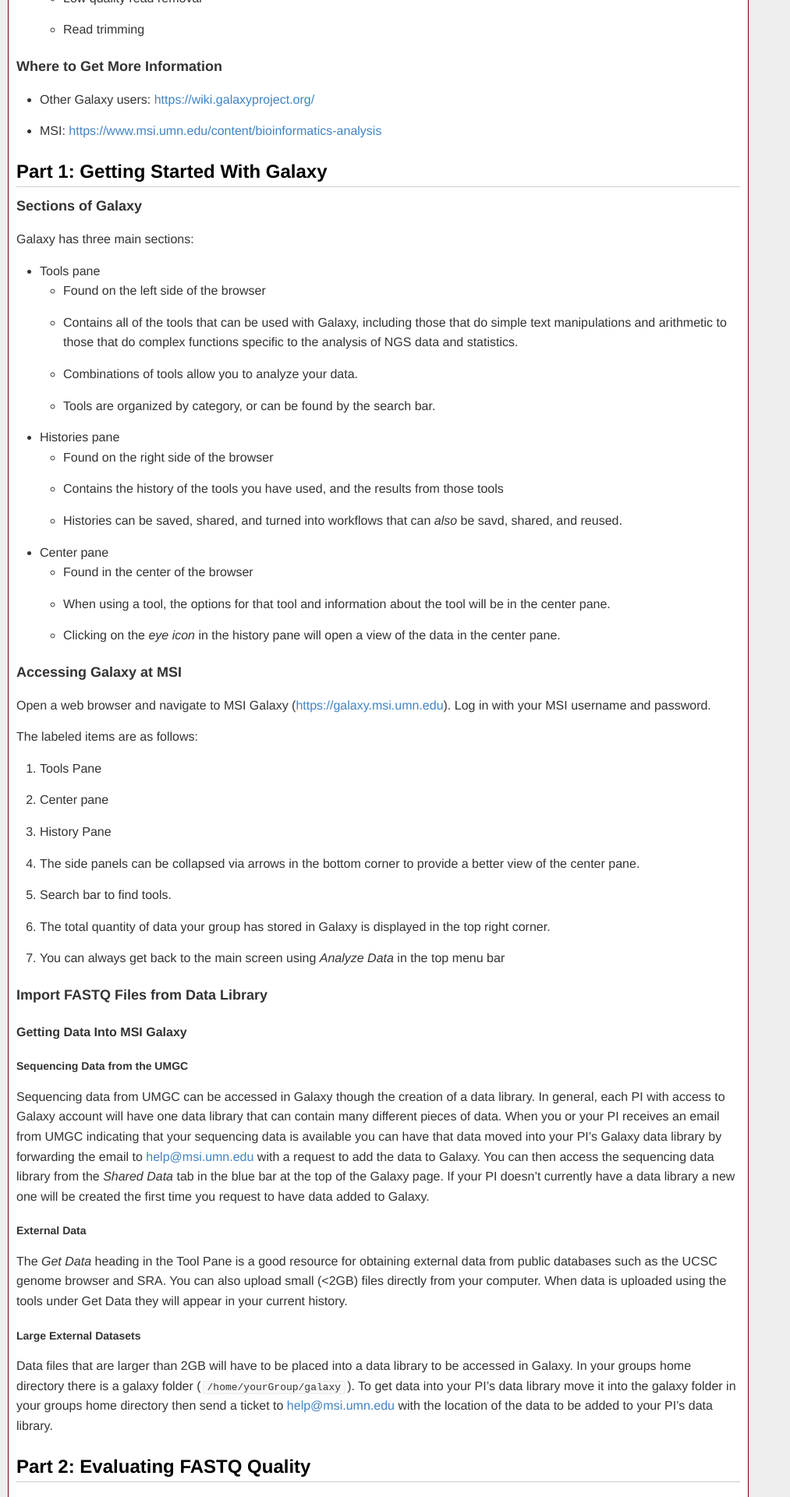
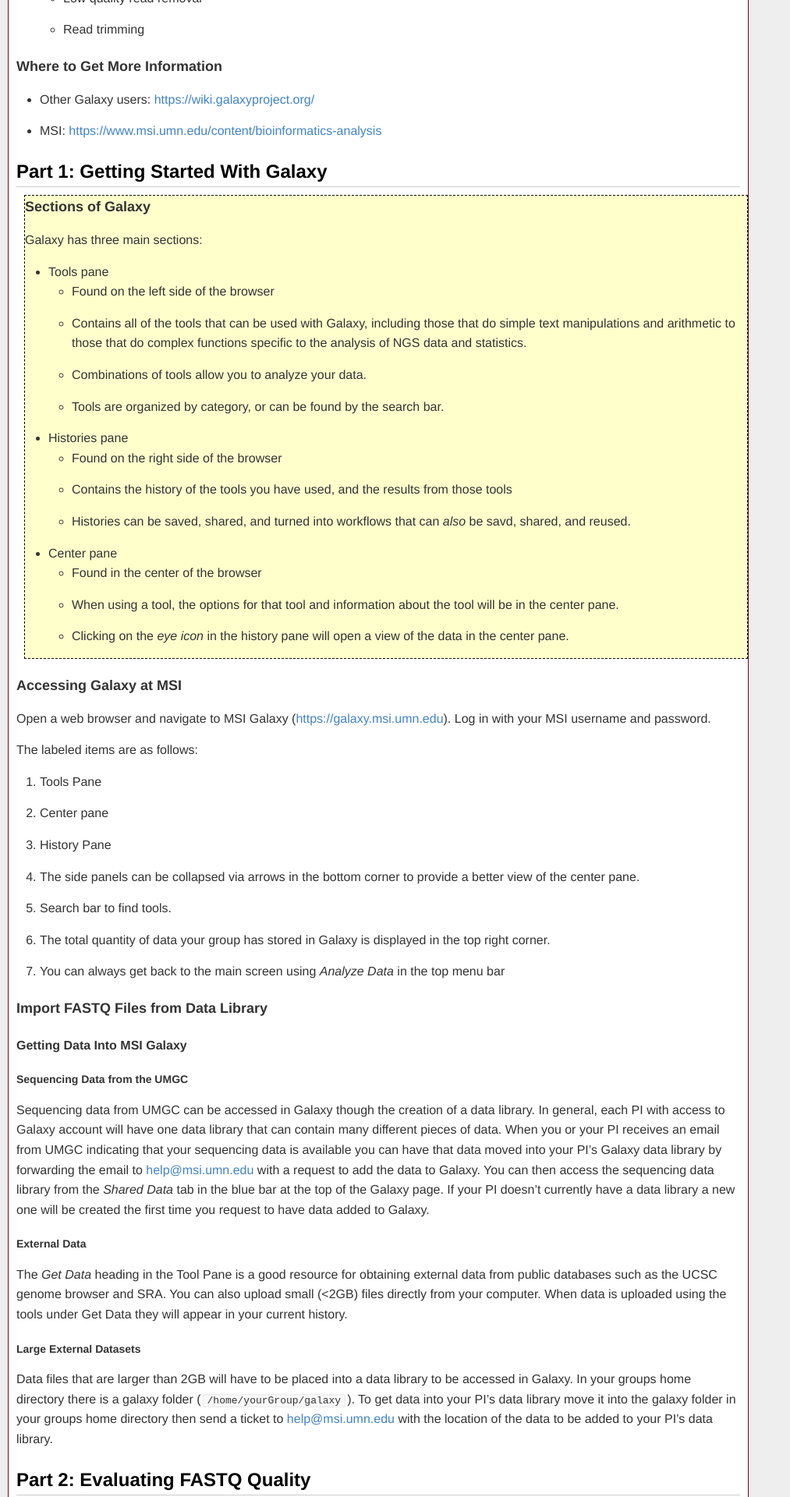
Before and after one commit to msi-ris/Tutorials, a Jekyll site: the page built from illumina_qc.md, in a window 1280 px wide. Shown: the part 1060-2980 px from the top of the page at 78% size, without its empty margins (0-1013 px from the left). Built offline with Jekyll 4.4.1, drawn with Linux system fonts in a browser that asks for light colours.

Commit message:
Update illumina

```diff
--- a/illumina_qc.md
+++ b/illumina_qc.md
@@ -53,7 +53,7 @@ available in the MSI instance send a request to <help@msi.umn.edu>.
 
 ## Part 1: Getting Started With Galaxy
 
-<div id="info" markdown="1">
+<div class="info" markdown="1">
 
 ### Sections of Galaxy
 Galaxy has three main sections:
```
